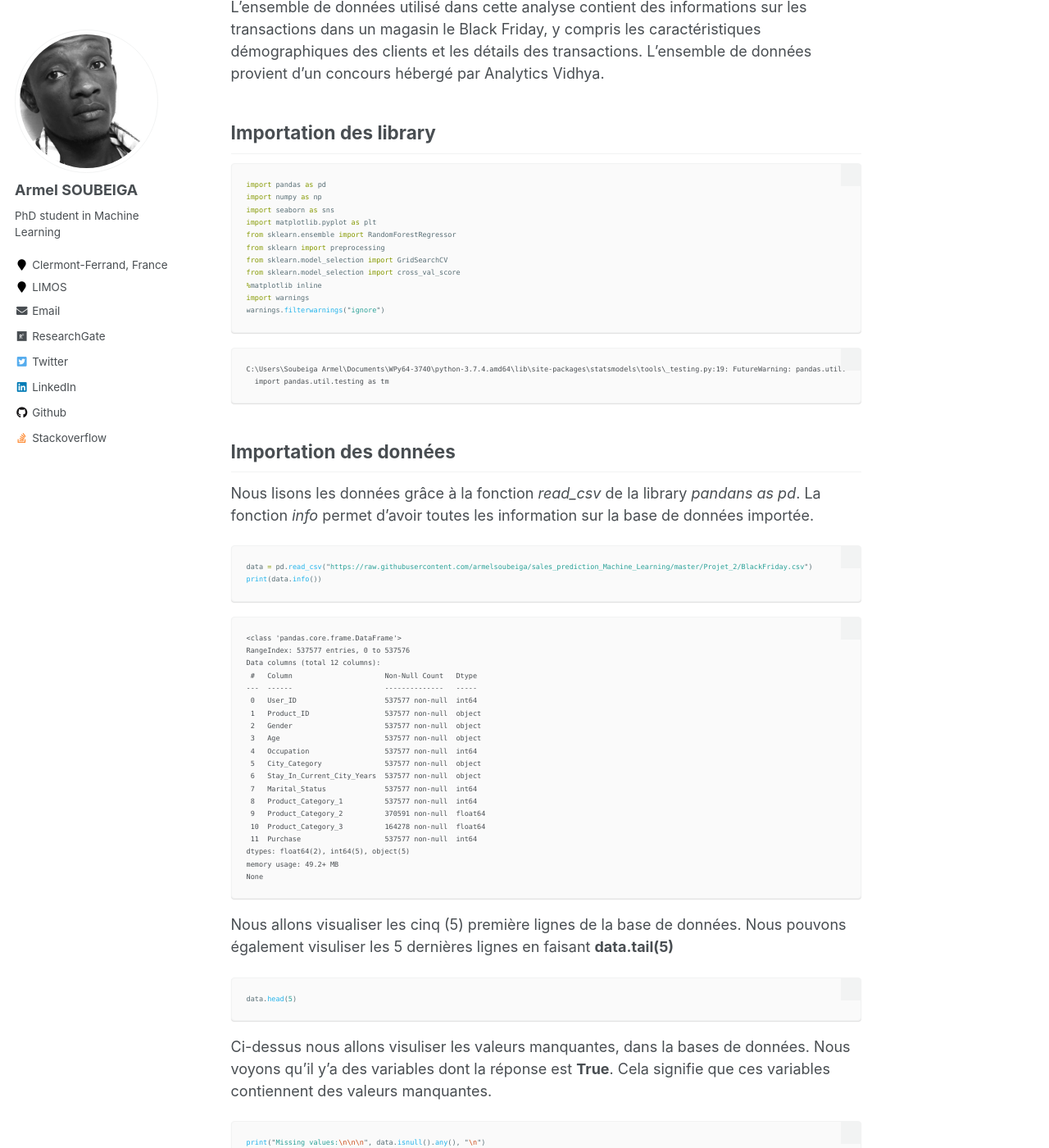
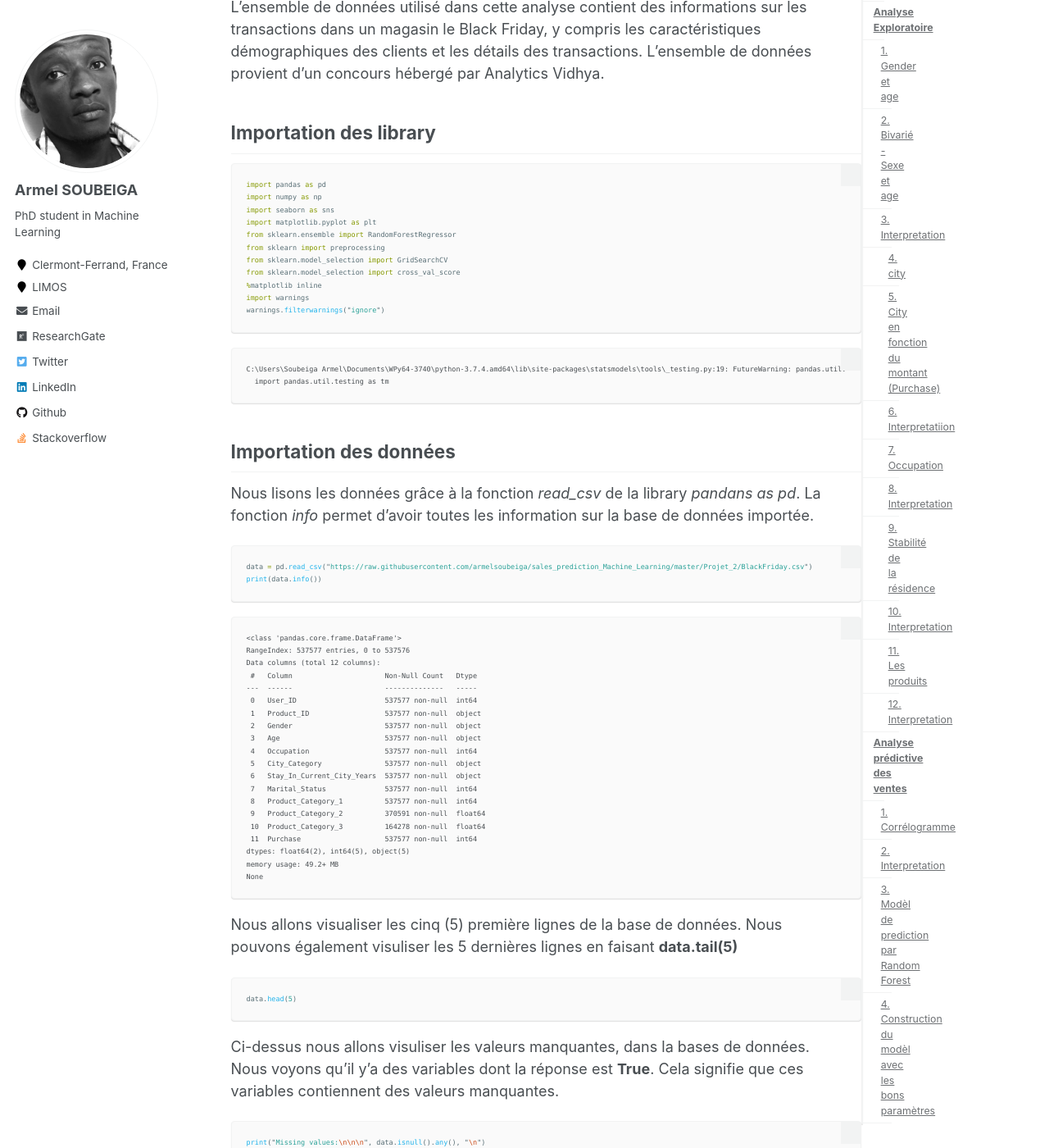
Before and after one commit to armelsoubeiga/armelsoubeiga.github.io, a Jekyll site: the page built from _posts/2022-11-16-Analyse et prévision des ventes.md, in a window 1280 px wide and 1400 px high, scrolled down 455 px. Shown: the whole window at 82% size. Built offline with Jekyll 4.4.1, drawn with Linux system fonts in a browser that asks for light colours; some of the changed text lies outside the part shown.

Commit message:
Update 2022-11-16-Analyse et prévision des ventes.md

```diff
--- a/_posts/2022-11-16-Analyse et prévision des ventes.md
+++ b/_posts/2022-11-16-Analyse et prévision des ventes.md
@@ -6,7 +6,10 @@ tags:
   - EDA
   - Grid Search
   - Random Forest
+toc: true
 ---
+
+{% include toc icon="list" %}
 
 L'ojectif de ce projet est de faire une EDA et une prévision d'achat pour les données de ventes du Black Friday avec le language Python.
 
```
